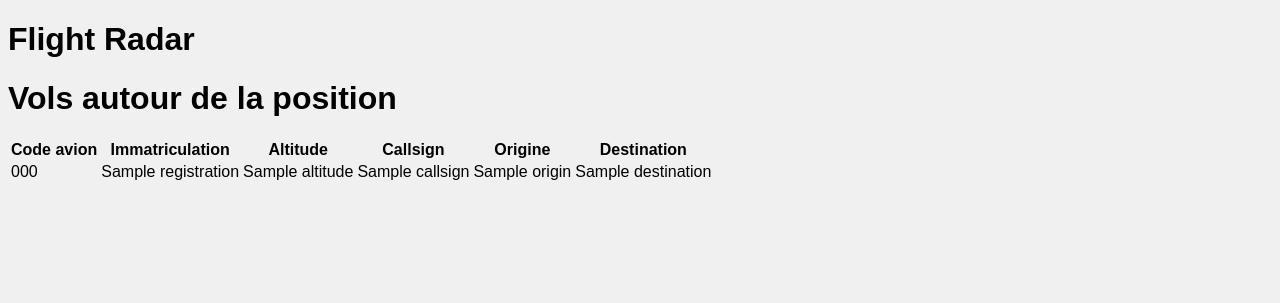
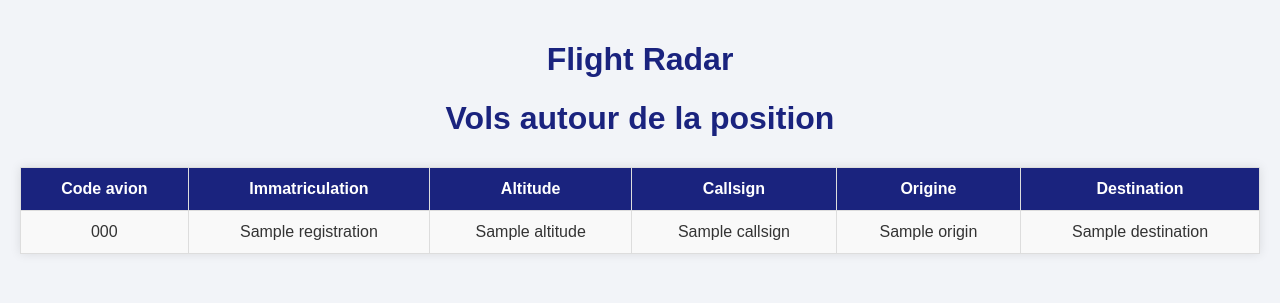
Before and after one commit to Xiteryus/Fly_Radar, a Flask app: template templates/index.html in a window 1280 px wide. Shown: the top 303 px of the page. Run offline with Flask 3, Linux system fonts and the light colour scheme; the template is opened without the code that fills it: most values are stand-ins (such as "Sample title", 1, 10 or a date in 2020).

Commit message:
css update

```diff
--- a/static/css/style.css
+++ b/static/css/style.css
@@ -1,4 +1,39 @@
 body {
-    background-color: #f0f0f0;
-    font-family: sans-serif;
+    font-family: Arial, sans-serif;
+    margin: 0;
+    padding: 20px;
+    background-color: #f2f4f8;
+    color: #333;
 }
+
+h1 {
+    text-align: center;
+    color: #1a237e;
+}
+
+table {
+    width: 100%;
+    border-collapse: collapse;
+    margin: 30px auto;
+    background-color: #fff;
+    box-shadow: 0 0 10px rgba(0, 0, 0, 0.1);
+}
+
+th, td {
+    border: 1px solid #ddd;
+    padding: 12px 15px;
+    text-align: center;
+}
+
+th {
+    background-color: #1a237e;
+    color: white;
+}
+
+tr:nth-child(even) {
+    background-color: #f9f9f9;
+}
+
+tr:hover {
+    background-color: #e3f2fd;
+}
```
